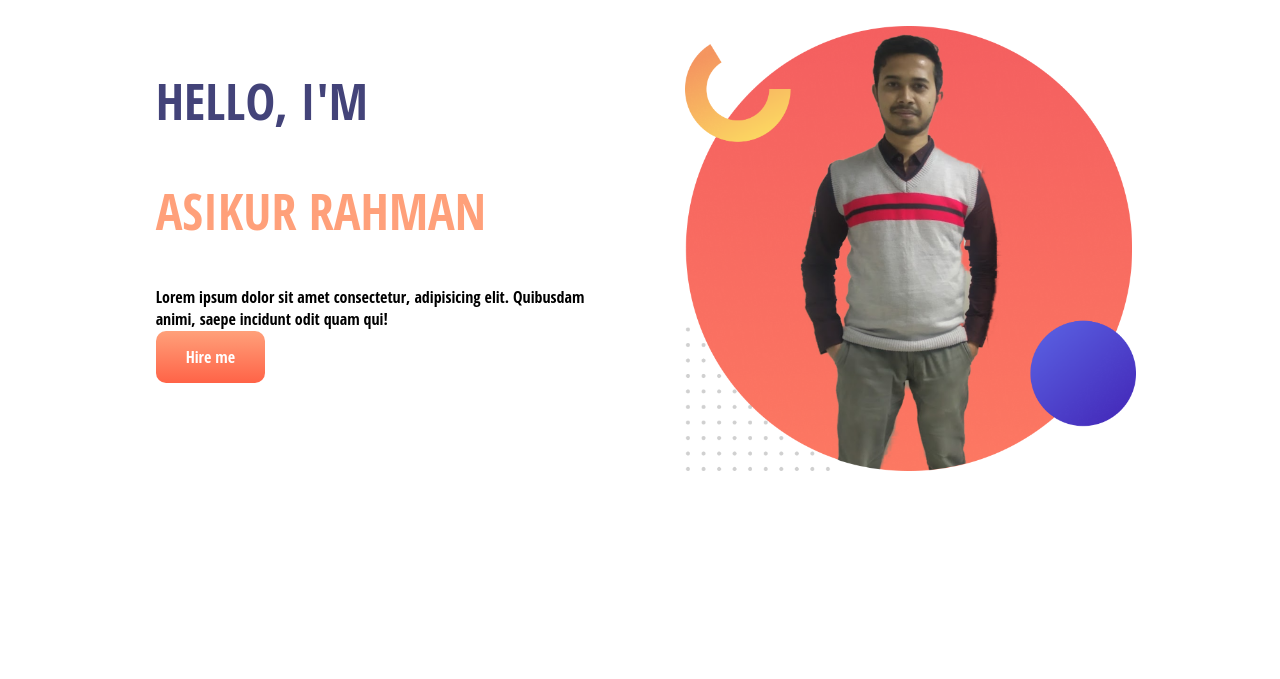
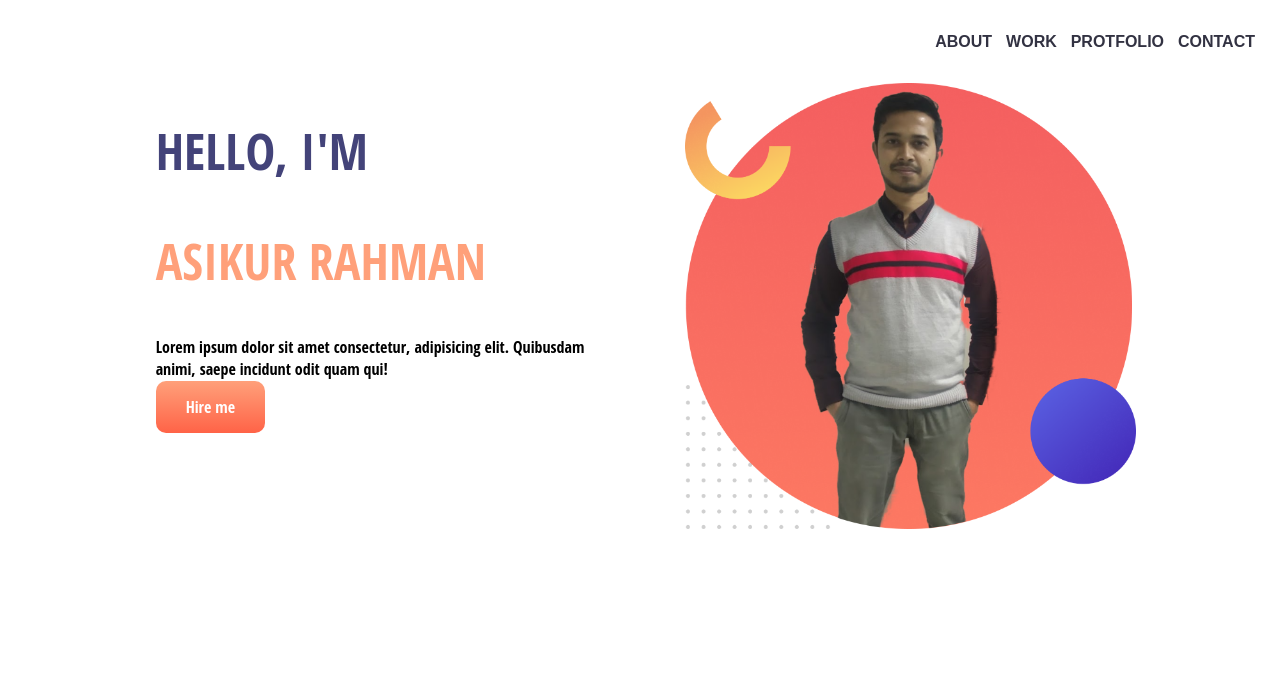
Before and after one commit to AR-Raju/personal-website, a plain HTML site: page index.html in a window 1280 px wide. Shown: the top 679 px of the page. Drawn offline with Linux system fonts and the light colour scheme.

Commit message:
final touch

```diff
--- a/index.html
+++ b/index.html
@@ -12,6 +12,14 @@
     />
   </head>
   <body>
+    <nav>
+      <ul>
+        <li><a href="#">ABOUT</a></li>
+        <li><a href="#">WORK</a></li>
+        <li><a href="#">PROTFOLIO</a></li>
+        <li><a href="#">CONTACT</a></li>
+      </ul>
+    </nav>
     <section class="first-part">
       <div class="half-width">
         <h1>HELLO, I'M</h1>
--- a/style.css
+++ b/style.css
@@ -2,6 +2,25 @@ body {
   margin: 0;
   padding: 0;
   font-family: "Open Sans Condensed", sans-serif;
+}
+nav {
+  height: 50px;
+  width: 100%;
+}
+nav ul {
+  float: right;
+  margin-right: 20px;
+}
+nav ul li {
+  display: inline-block;
+  line-height: 50px;
+  margin: 0 5px;
+}
+nav ul li a {
+  text-decoration: none;
+  color: rgb(50, 50, 66);
+  font-family: Arial, Helvetica, sans-serif;
+  font-weight: bold;
 }
 h1 {
   font-size: 50px;
```
